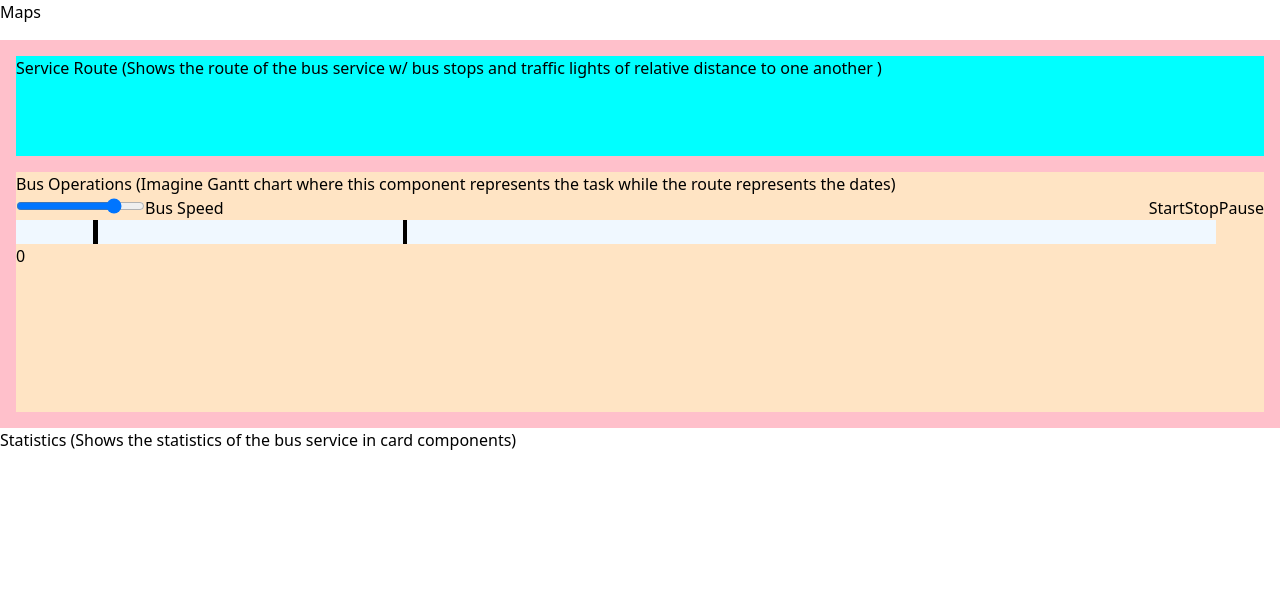
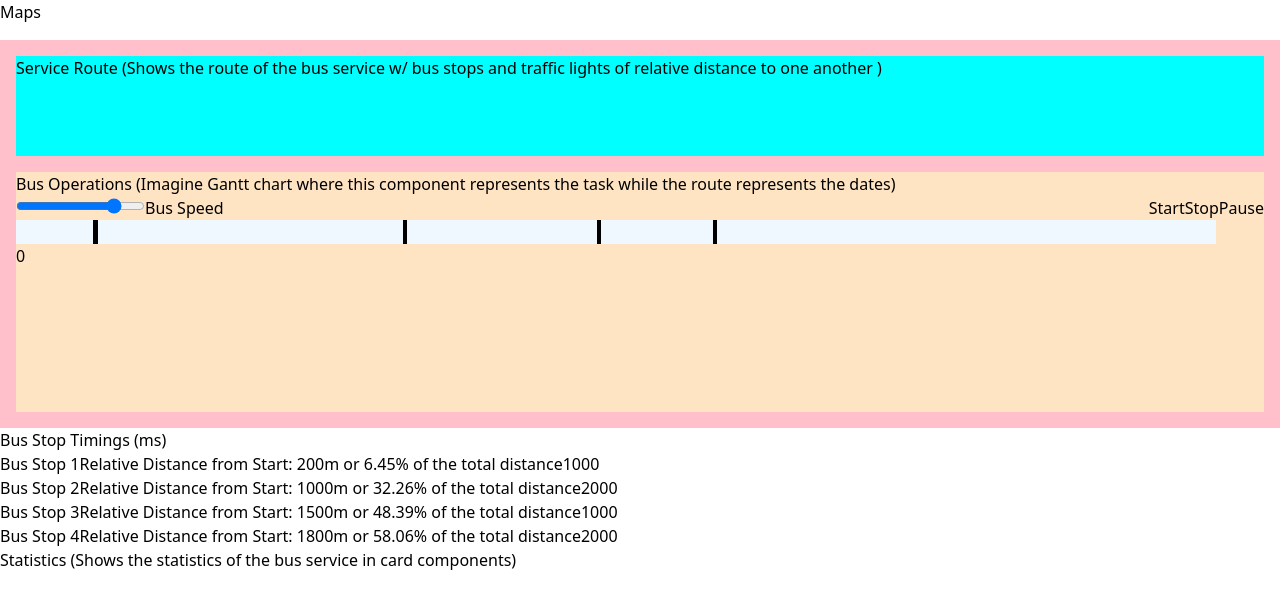
Before and after one commit to chewyixin99/fyp-clone, a React (Vite) app: page / in a window 1280 px wide. Shown: the top 608 px of the page. Built offline with nearby package versions, Linux system fonts and the light colour scheme.

Commit message:
PF-101: Added bus stop timing configuration and form

```diff
--- a/src/main.jsx
+++ b/src/main.jsx
@@ -5,9 +5,9 @@ import App from './App.jsx'
 import './index.css'
 
 ReactDOM.createRoot(document.getElementById('root')).render(
-  <React.StrictMode>
+  // <React.StrictMode>
     <BrowserRouter>
       <App />
     </BrowserRouter>
-  </React.StrictMode>,
+  // </React.StrictMode>,
 )
--- a/src/pages/Home.jsx
+++ b/src/pages/Home.jsx
@@ -10,6 +10,7 @@ const Home = () => {
   const [triggerRun, setTriggerRun] = useState(false);
   const [triggerPause, setTriggerPause] = useState(false); // if bus is at bus stop, stop adding travel distance
   const [distanceTravelled, setDistanceTravelled] = useState(0); // if bus is at bus stop, stop adding travel distance
+  const [formattedBusStopDistance, setFormattedBusStopDistance] = useState([]); // if bus is at bus stop, stop adding travel distance
   const travelRef = useRef(null);
   const pause_btn = useRef(null);
   const run_btn = useRef(null);
@@ -21,7 +22,7 @@ const Home = () => {
 
   var runRef = null;
 
-  const bus_stop_data = [
+  const [busStopData, setBusStopData] = useState([
     {
       bus_stop_id: "1",
       bus_stop_name: "Bus Stop 1",
@@ -34,10 +35,29 @@ const Home = () => {
       bus_stop_relative_distance: 1000,
       bus_stop_duration: 2000,
     },
-  ];
+    {
+      bus_stop_id: "3",
+      bus_stop_name: "Bus Stop 3",
+      bus_stop_relative_distance: 1500,
+      bus_stop_duration: 1000,
+    },
+    {
+      bus_stop_id: "4",
+      bus_stop_name: "Bus Stop 4",
+      bus_stop_relative_distance: 1800,
+      bus_stop_duration: 2000,
+    },
+  ]);
 
   const formatDistance = (data) => {
     return Number(parseFloat((data / totalDistance) * 100)).toFixed(2);
+  };
+
+  const formatBusStopDistance = (data) => {
+    var format_data = data.map((item) =>
+      formatDistance(item.bus_stop_relative_distance)
+    );
+    setFormattedBusStopDistance(format_data);
   };
 
   const running_function = () => {
@@ -48,11 +68,12 @@ const Home = () => {
         ).toFixed(2)
       );
       setDistanceTravelled(relative_distance_travelled);
-      var listOfBusStopDistance = [formatDistance(200), formatDistance(1000)];
       if (
-        listOfBusStopDistance.includes(relative_distance_travelled.toString())
+        formattedBusStopDistance.includes(
+          relative_distance_travelled.toString()
+        )
       ) {
-        var item = bus_stop_data.filter((item) => {
+        var item = busStopData.filter((item) => {
           return (
             relative_distance_travelled.toString() ==
             formatDistance(item.bus_stop_relative_distance)
@@ -71,6 +92,10 @@ const Home = () => {
 
   useEffect(() => {
     loadBusStops();
+    formatBusStopDistance(busStopData);
+  }, []);
+
+  useEffect(() => {
     if (triggerRun) {
       running_function();
     }
@@ -89,14 +114,13 @@ const Home = () => {
 
   const loadBusStops = () => {
     var busStopHTML = ``;
-    for (var i = 0; i < bus_stop_data.length; i++) {
+    for (var i = 0; i < busStopData.length; i++) {
       var relative_distance_percentage =
-        (bus_stop_data[i].bus_stop_relative_distance / totalDistance) * 100;
+        (busStopData[i].bus_stop_relative_distance / totalDistance) * 100;
       var relative_distance =
         (route_bar_width * relative_distance_percentage) / 100;
-      busStopHTML += `<div class="bus-stop-${
-        i + 1
-      }" style="left:${relative_distance}px">&nbsp;</div>`;
+      console.log(relative_distance);
+      busStopHTML += `<div class="bus-stop" style="left:${relative_distance}px">&nbsp;</div>`;
     }
     document.querySelector(".bus-stop").innerHTML += busStopHTML;
   };
@@ -221,8 +245,49 @@ const Home = () => {
             <div>{distanceTravelled}</div>
           </div>
         </div>
+        <div className="row p-4">
+        <p class="text-3xl font-bold text-gray-900 dark:text-white">Bus Stop Timings (ms)</p>
+          <form>
+            <div class="grid gap-6 mb-6 md:grid-cols-2">
+              { busStopData?.map((item) =>
+                <div>
+                <label
+                  for={`bus_stop_id_${item.bus_stop_id}`}
+                  class="block mb-2 text-sm font-medium text-gray-900 dark:text-white"
+                >
+                  {item.bus_stop_name}
+                </label>
+                <label
+                  for={`bus_stop_id_${item.bus_stop_id}`}
+                  class="block mb-2 text-sm font-medium text-gray-900 dark:text-white"
+                >
+                  Relative Distance from Start: {item.bus_stop_relative_distance}m or {formatDistance(item.bus_stop_relative_distance)}% of the total distance
+                </label>
+                <input
+                  type="text"
+                  id={`bus_stop_id_${item.bus_stop_id}`}
+                  class="bg-gray-50 border border-gray-300 text-gray-900 text-sm rounded-lg focus:ring-blue-500 focus:border-blue-500 block w-25 p-2.5 dark:bg-gray-700 dark:border-gray-600 dark:placeholder-gray-400 dark:text-white dark:focus:ring-blue-500 dark:focus:border-blue-500"
+                  value={item.bus_stop_duration}
+                  onChange={(e) => {
+                    var new_bus_stop_data = busStopData.map((bus_stop) => {
+                      if (bus_stop.bus_stop_id == item.bus_stop_id) {
+                        bus_stop.bus_stop_duration = e.target.value;
+                      }
+                      return bus_stop;
+                    });
+                    setBusStopData(new_bus_stop_data);
+                  }}
+                />
+              </div>
+              )
 
-        <div className="row statistics-container">
+              }
+
+            </div>
+          </form>
+        </div>
+
+        <div className="row statistics-container p-4">
           <div className="statistics">
             Statistics (Shows the statistics of the bus service in card
             components)
--- a/src/styling/bus-operations.css
+++ b/src/styling/bus-operations.css
@@ -26,7 +26,7 @@
     width: 0%;
 }
 
-.bus-stop-1 {
+.bus-stop {
     background-color: black !important;
     z-index: 10;
     position: absolute;
@@ -35,14 +35,14 @@
     min-width: 1px;
 }
 
-.bus-stop-2 {
+/* .bus-stop-2 {
     background-color: black !important;
     z-index: 10;
     position: absolute;
     top: 0;
     left: 0;
     min-width: 1px;
-}
+} */
 
 .traffic-light-1 {
     background-color: orangered !important;
```
